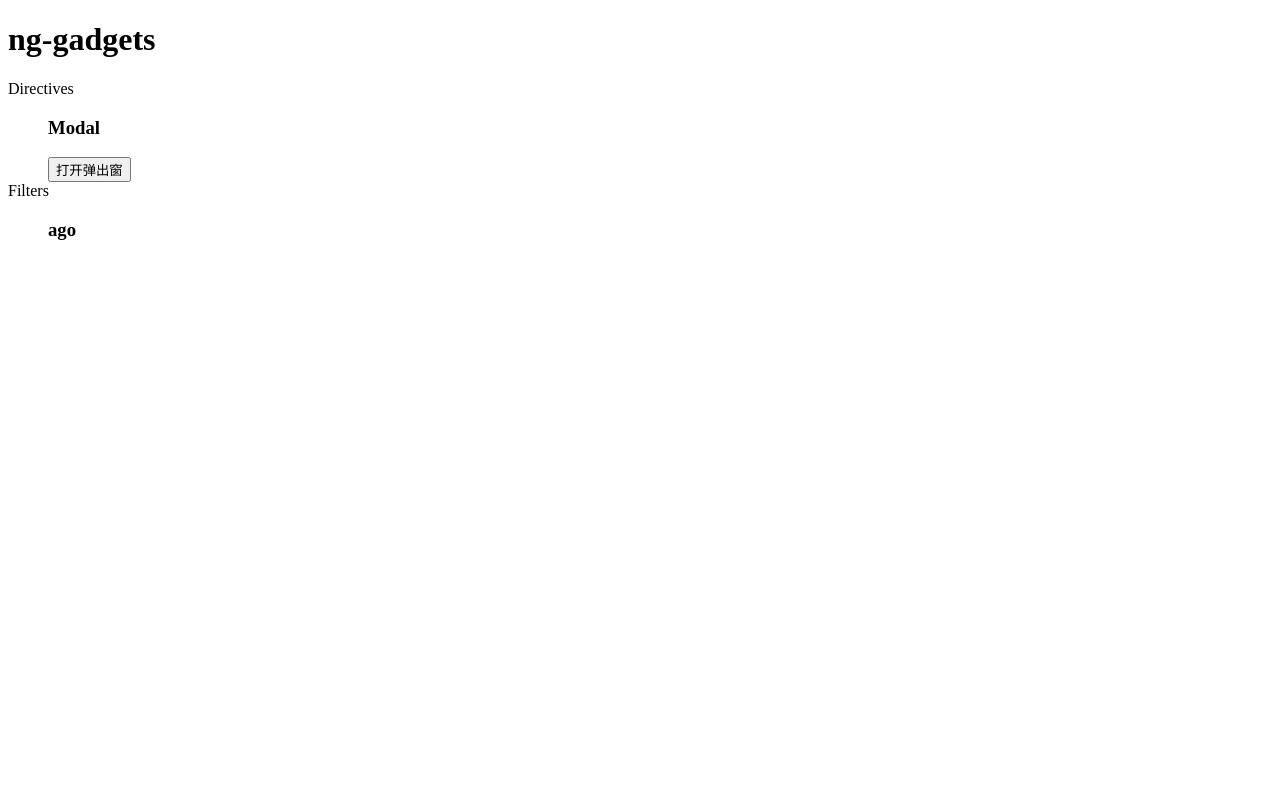
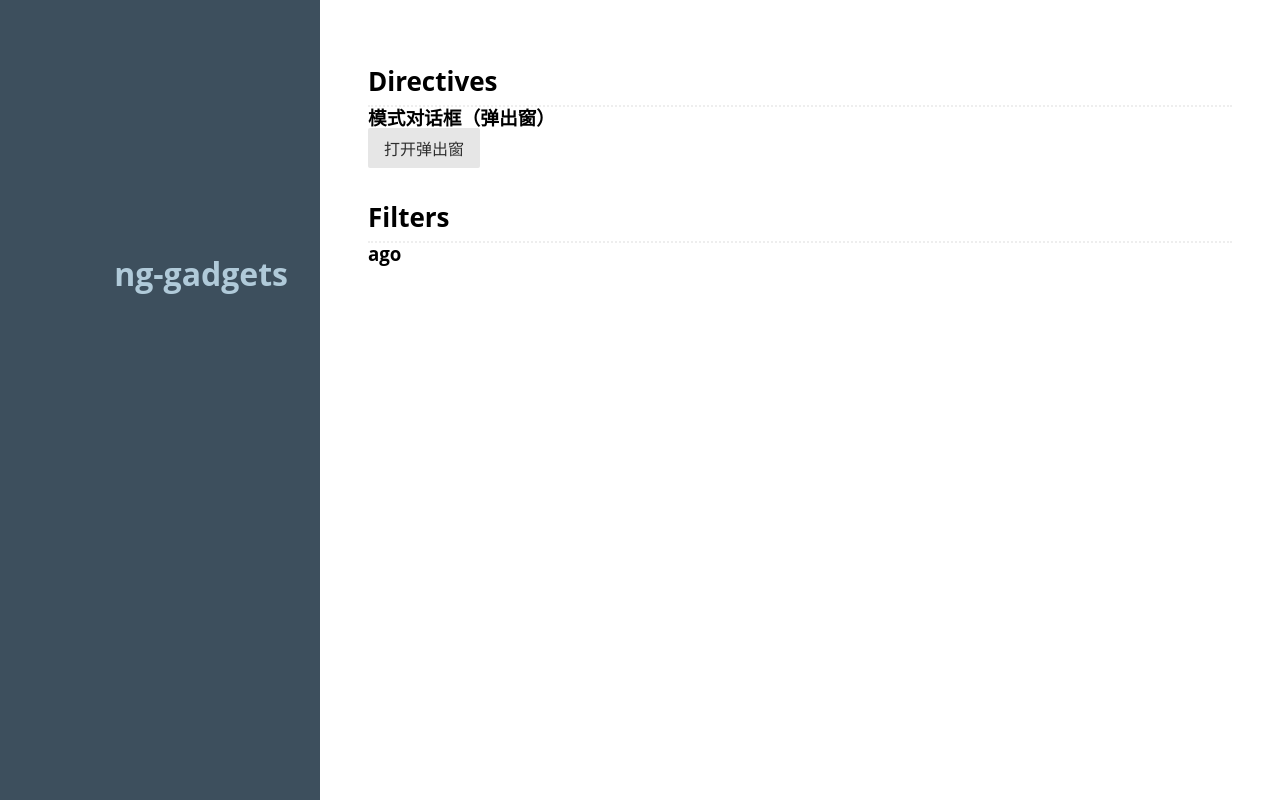
Before and after one commit to amio/ng-gadgets, a website: page index.html in a window 1280 px wide. Drawn offline with nearby package versions, Linux system fonts and the light colour scheme.

Commit message:
添加PureCSS

```diff
--- a/bower.json
+++ b/bower.json
@@ -22,6 +22,7 @@
     "tests"
   ],
   "dependencies": {
-    "angularjs": "~1.2.0"
+    "angular": "~1.2.17",
+    "pure": "~0.5.0"
   }
 }
--- a/index.html
+++ b/index.html
@@ -3,15 +3,23 @@
 <head lang="en">
 	<meta charset="UTF-8">
 	<title>ng-gadgets</title>
+	<link rel="stylesheet" href="bower_components/pure/pure.css" />
+	<link rel="stylesheet" href="styles/index.css" />
 </head>
 <body>
+<div id="layout" class="pure-g">
+	<div class="sidebar pure-u-1-4">
+		<div class="header">
 			<h1>ng-gadgets</h1>
+		</div>
+	</div>
+	<div class="content pure-u-3-4">
 		<dl>
 			<dt>Directives</dt>
 			<dd>
-		<h3>Modal</h3>
+				<h3>模式对话框（弹出窗）</h3>
 				<div class="demo">
-			<button>打开弹出窗</button>
+					<button class="pure-button">打开弹出窗</button>
 				</div>
 			</dd>
 			<dt>Filters</dt>
@@ -19,6 +27,8 @@
 				<h3>ago</h3>
 			</dd>
 		</dl>
+	</div>
+</div>
 <script src="bower_components/angular/angular.min.js"></script>
 </body>
 </html>
--- /dev/null
+++ b/styles/index.css
@@ -0,0 +1,54 @@
+body, * {
+    font-family: "Open Sans", sans-serif;
+    margin: 0;
+}
+
+/* Layouts */
+
+#layout {
+    padding: 0;
+}
+
+.sidebar {
+    background: rgb(61, 79, 93);
+    color: #fff;
+}
+
+.header {
+    text-align: center;
+    top: auto;
+    margin: 3em auto;
+    color: #B0CAD9;
+}
+
+.content {
+    padding: 2em 1em 0;
+}
+
+@media (min-width: 48em) {
+    .content {
+        padding: 2em 3em 0;
+        margin-left: 25%;
+    }
+
+    .header {
+        margin: 80% 2em 0;
+        text-align: right;
+    }
+
+    .sidebar {
+        position: fixed;
+        top: 0;
+        bottom: 0;
+    }
+}
+
+/* Contents */
+
+dt {
+    margin-top: 1em;
+    font-size: 26px;
+    line-height: 1.8em;
+    font-weight: bold;
+    border-bottom: 2px dotted #EEE;
+}
```
Lines whose indentation alone changed are shown as unchanged.
